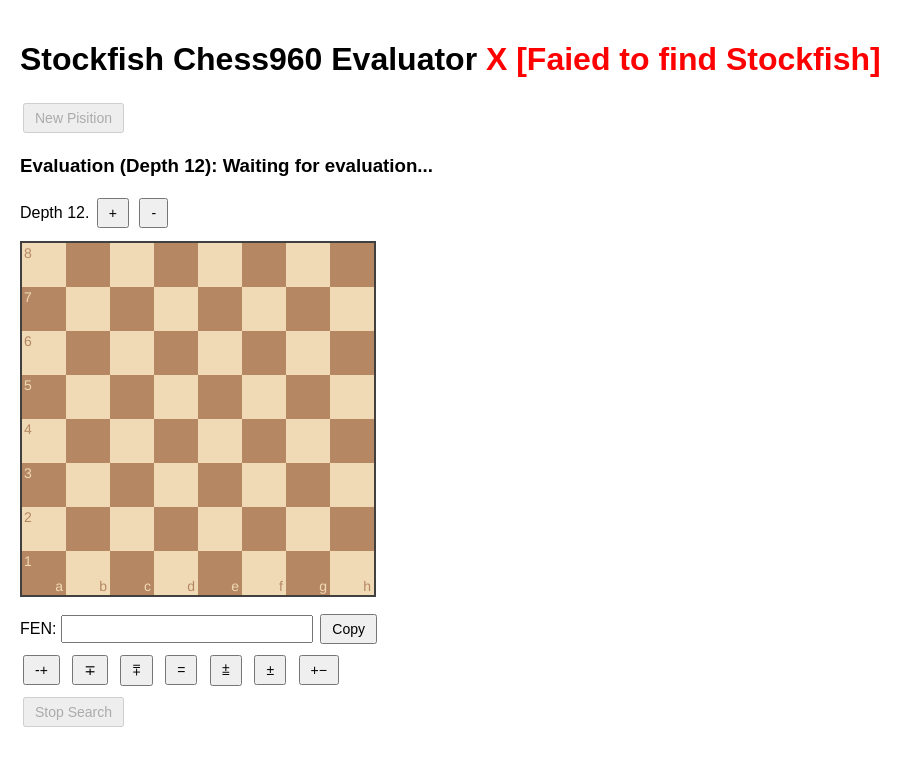
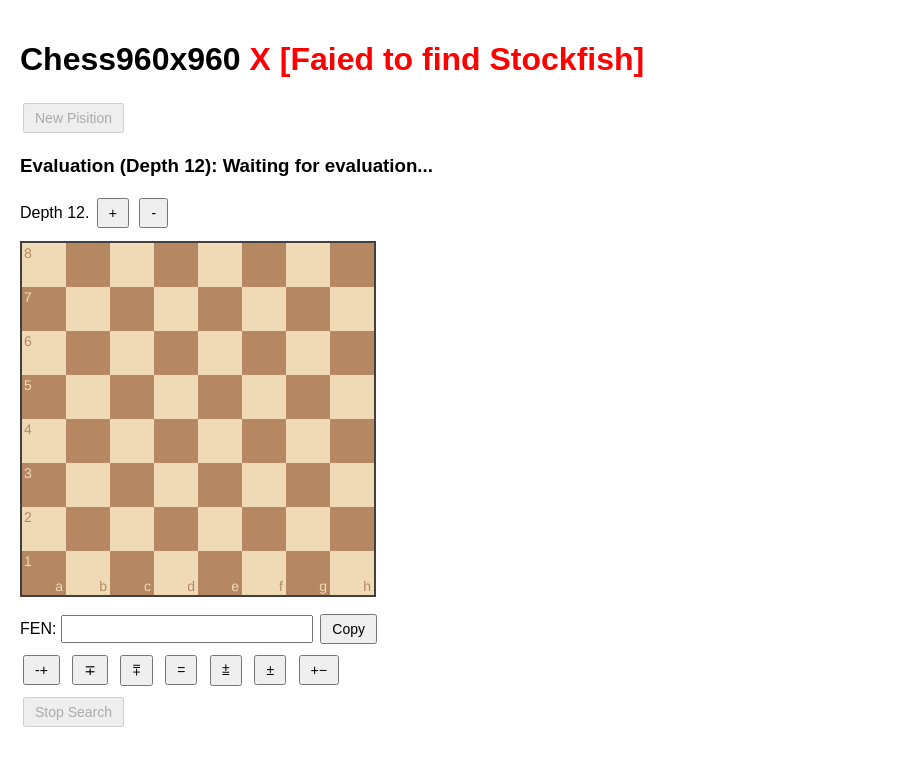
Before and after one commit to simsim314/Chess960x960, a plain HTML site: page index.html in a window 1280 px wide. Shown: the whole page, without its empty margins (0-922 px from the left). Drawn offline with nearby package versions, Linux system fonts and the light colour scheme.

Commit message:
Update index.html

```diff
--- a/index.html
+++ b/index.html
@@ -54,7 +54,7 @@
 <body>
   <div class="container">
     <!-- Title with status indicator updated dynamically -->
-    <h1>Stockfish Chess960 Evaluator <span id="stockfishStatus"></span></h1>
+    <h1>Chess960x960 <span id="stockfishStatus"></span></h1>
 
     <!-- New Position Button -->
     <button id="loadFENBtn" onclick="loadRandomFEN()" disabled>New Pisition</button>
```
